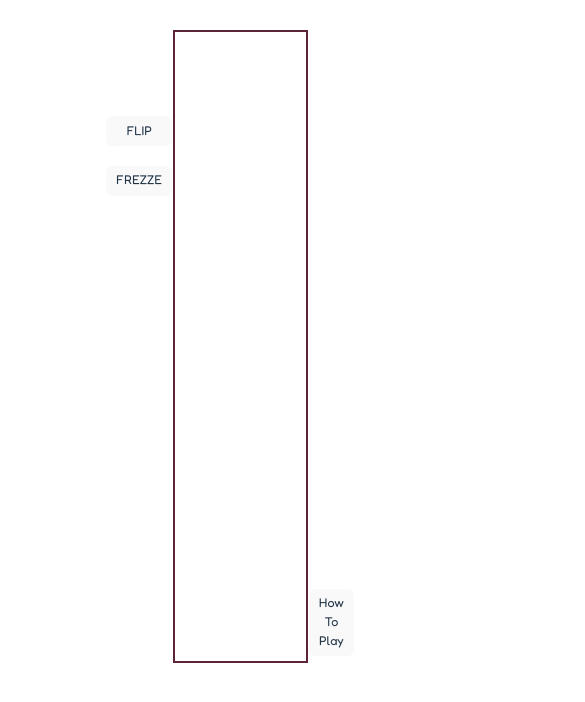
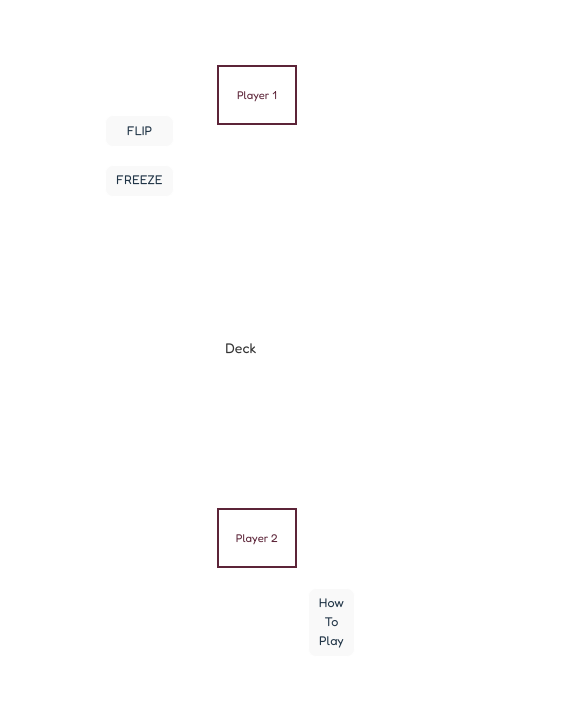
Before and after one commit to Nazrawit-T-B/Flip-7-Online, a React app in the folder Game/: page /play in a window 390 px wide. Shown: the top 702 px of the page, 585 px wide, since content can reach past the window. Built offline with nearby package versions, Linux system fonts and the light colour scheme; the HTML template or start-up script is replaced by a standard one.

Commit message:
Adjusting for mobile view

```diff
--- a/Game/layouts/layouts.js
+++ b/Game/layouts/layouts.js
@@ -1,138 +1,48 @@
-const LAYOUTS = {
-  2: [
-    {
-      name: "Player 1",
-      position: "bottom",
-      x: 400,
-      y: 100,
-    },
-    {
-      name: "Player 2",
-      position: "top",
-      x: 400,
-      y: 650,
-    },
-  ],
+// Generates seat positions on an ellipse around the table center.
+// Coordinates are ratios (0 to 1) of container width/height,
+// so they scale to any screen size — just render as percentages.
 
-  3: [
-    {
-      name: "Player 1",
-      position: "bottom",
-      x: 100,
-      y: 400,
-    },
-    {
-      name: "Player 2",
-      position: "left",
-      x: 700,
-      y: 400,
-    },
-    {
-      name: "Player 3",
-      position: "right",
-      x: 400,
-      y: 650,
-    },
-  ],
+function getPosition(angleDeg) {
+  // 0° = bottom (12 o'clock is top, so we offset by +90 to start at bottom)
+  const angle = (angleDeg - 90) * (Math.PI / 180);
+  const rx = 0.35; // horizontal radius as ratio of width
+  const ry = 0.35; // vertical radius as ratio of height
+  return {
+    x: 0.5 + rx * Math.cos(angle),
+    y: 0.5 + ry * Math.sin(angle),
+  };
+}
 
-  4: [
-    {
-      name: "Player 1",
-      position: "bottom",
-      x: 400,
-      y: 100,
-    },
-    {
-      name: "Player 2",
-      position: "left",
-      x: 700,
-      y: 400,
-    },
-    {
-      name: "Player 3",
-      position: "top",
-      x: 400,
-      y: 650,
-    },
-    {
-      name: "Player 4",
-      position: "right",
-      x: 100,
-      y: 400,
-    },
-  ],
+function labelPosition(angleDeg) {
+  const a = ((angleDeg % 360) + 360) % 360;
+  if (a === 0) return "bottom";
+  if (a === 180) return "top";
+  if (a > 0 && a < 180) return a < 90 ? "bottom-left" : "top-left";
+  return a < 270 ? "top-right" : "bottom-right";
+}
 
-  5: [
-    {
-      name: "Player 1",
-      position: "bottom",
-      x: 150,
-      y: 150,
-    },
-    {
-      name: "Player 2",
-      position: "bottom-left",
-      x: 650,
-      y: 150,
-    },
-    {
-      name: "Player 3",
-      position: "top-left",
-      x: 650,
-      y: 600,
-    },
-    {
-      name: "Player 4",
-      position: "top-right",
-      x: 400,
-      y: 650,
-    },
-    {
-      name: "Player 5",
-      position: "bottom-right",
-      x: 150,
-      y: 600,
-    },
-  ],
+function generateLayout(count) {
+  const layout = [];
+  const startAngle = 0; // Player 1 always at bottom
+  const step = 360 / count;
 
-  6: [
-    {
-      name: "Player 1",
-      position: "bottom",
-      x: 150,
-      y: 150,
-    },
-    {
-      name: "Player 2",
-      position: "bottom-left",
-      x: 400,
-      y: 100,
-    },
-    {
-      name: "Player 3",
-      position: "top-left",
-      x: 650,
-      y: 150,
-    },
-    {
-      name: "Player 4",
-      position: "top",
-      x: 650,
-      y: 600,
-    },
-    {
-      name: "Player 5",
-      position: "top-right",
-      x: 400,
-      y: 650,
-    },
-    {
-      name: "Player 6",
-      position: "bottom-right",
-      x: 150,
-      y: 600,
-    },
-  ],
-};
+  for (let i = 0; i < count; i++) {
+    const angle = startAngle + i * step;
+    const { x, y } = getPosition(angle);
+    layout.push({
+      name: `Player ${i + 1}`,
+      position: labelPosition(angle),
+      x, // ratio, e.g. 0.5
+      y, // ratio, e.g. 0.08
+    });
+  }
+
+  return layout;
+}
+
+const LAYOUTS = {};
+for (let n = 2; n <= 6; n++) {
+  LAYOUTS[n] = generateLayout(n);
+}
 
 export default LAYOUTS;
--- a/Game/src/index.css
+++ b/Game/src/index.css
@@ -140,15 +140,14 @@ button:hover {
 }
 .game-board {
   position: relative;
-
+  padding-top:30px;
   width: 1000px;
   height: 720px;
-
   margin: auto;
-
-  border: 2px solid #5c2438;
 }
-
+.deck {
+  color: #333;
+}
 .player {
   position: absolute;
   color:#5c2438;
@@ -163,9 +162,6 @@ button:hover {
   align-items: center;
   justify-content: center;
 }
-/* =========================
-   Mobile View
-   ========================= */
 
 @media (max-width: 768px) {
 
@@ -197,7 +193,6 @@ button:hover {
     box-sizing: border-box;
   }
 
-  /* Game board */
   .game-board {
     width: 95vw;
     height: 70vh;
@@ -206,7 +201,6 @@ button:hover {
     box-sizing: border-box;
   }
 
-  /* Players */
   .player {
     width: 100px;
     height: 75px;
@@ -214,17 +208,11 @@ button:hover {
     box-sizing: border-box;
   }
 
-  /* Buttons */
   button {
     padding: 0.5em 1em;
     font-size: 1em;
   }
 }
-
-
-/* =========================
-   Small Phones
-   ========================= */
 
 @media (max-width: 480px) {
 
--- /dev/null
+++ b/Game/src/logic/gamereducer.js
@@ -0,0 +1,20 @@
+import { isNumber, isModifier, ActionKind } from "./card";
+
+function giveCard(s, idx, card) {
+  const p = s.players[idx];
+  if (isNumber(card)) {
+    if (p.numbers.includes(card.value)) {
+      if (p.secondChance) p.secondChance = false;
+      else p.status = "busted";
+      s.discard.push(card);
+    } else {
+      p.numbers.push(card.value);
+    }
+  } else if (isModifier(card)) {
+    p.modifiers.push(card);
+  } else if (card.kind === ActionKind.SECOND_CHANCE && !p.secondChance) {
+    p.secondChance = true;
+  } else {
+    s.pending = { card, from: idx };
+  }
+}
--- a/Game/src/pages/How.jsx
+++ b/Game/src/pages/How.jsx
@@ -13,7 +13,7 @@ const How = () => {
       <RuleCTA />
       <Anatomy />
       <Special />
-      <div className="flex flex-row items-center justify-center gap-10 pb-5">
+      <div className="flex flex-row items-center justify-center gap-5 pb-5">
         <button onClick={()=>{
           nav('/play',{state:{players}})
         }}>Play Game </button>
--- a/Game/src/pages/game.jsx
+++ b/Game/src/pages/game.jsx
@@ -1,37 +1,52 @@
 import { useLocation } from "react-router-dom";
 import LAYOUTS from "../../layouts/layouts";
+
 const Game = () => {
   const location = useLocation();
   const players = location.state?.players ?? 2;
-  {
-    /** Different layout for different number of Players */
+  const layout = LAYOUTS[players];
+
+  if (!layout) {
+    return <p>Invalid player count: {players}</p>;
   }
-  const layout = LAYOUTS[players];
+
   return (
     <div className="flex flex-row">
       <div className="flex flex-col gap-5 ml-30 mt-30">
-    <button >FLIP</button>
-    <button >FREZZE</button>
+        <button>FLIP</button>
+        <button>FREEZE</button>
       </div>
-    <div className="game-board">
+      <div className="game-board relative">
+        {/* Deck sits at the center of the board */}
+        <div
+          className="deck absolute -translate-x-1/2 -translate-y-1/2"
+          style={{
+            left: "50%",
+            top: "50%",
+          }}
+        >
+          <p>Deck</p>
+        </div>
+
         {layout.map((player, index) => (
           <div
             key={index}
-          className={`player player-${index + 1}`}
+            className={`player player-${index + 1} absolute -translate-x-1/2 -translate-y-1/2`}
             style={{
-            left: `${player.x}px`,
-            top: `${player.y}px`,
+              left: `${player.x * 100}%`,
+              top: `${player.y * 100}%`,
             }}
           >
             <p>{player.name}</p>
           </div>
         ))}
+      </div>
 
-    </div>
       <div>
         <button className="mt-165 mr-10">How To Play</button>
       </div>
     </div>
   );
 };
+
 export default Game;
```
Lines whose indentation alone changed are shown as unchanged.
